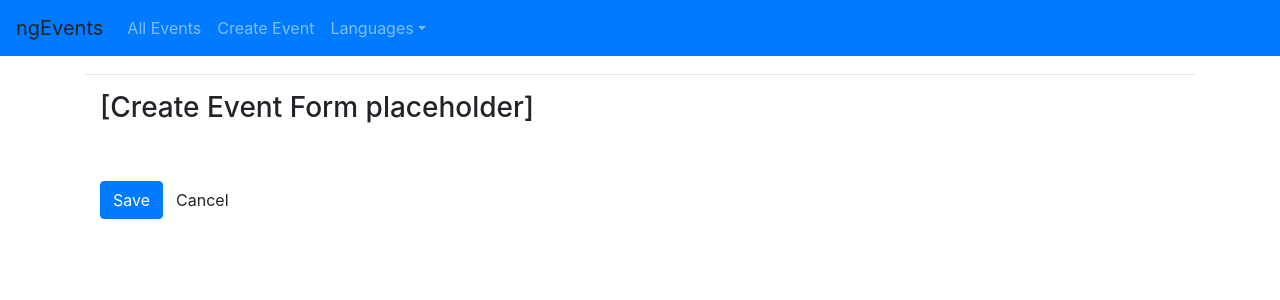
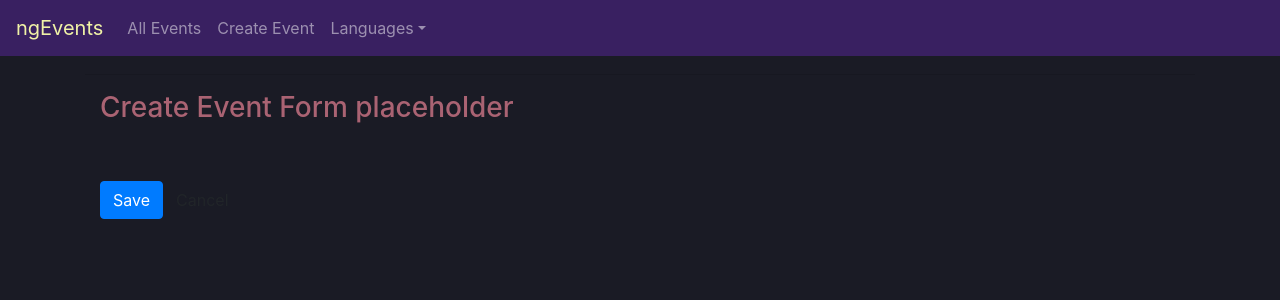
Before and after one commit to Chibi97/Events_Angular_App, an Angular app: page /events/new in a window 1280 px wide. Shown: the top 300 px of the page. Built offline with nearby package versions, Linux system fonts and the light colour scheme.

Commit message:
finish routing

```diff
--- a/src/app/errors/404.component.ts
+++ b/src/app/errors/404.component.ts
@@ -1,7 +1,7 @@
 import { Component } from '@angular/core';
 
 @Component({
-    template: `<h1 class="errorMessage spacer py-5">Not found</h1>`,
+    template: `<h2 class="errorMessage spacer py-5">Not found</h2>`,
     styles: [`
         .errorMessage {
             margin-top: 150px;
--- a/src/app/events/create-event.component.ts
+++ b/src/app/events/create-event.component.ts
@@ -6,7 +6,7 @@ import { Router } from '@angular/router';
         <h1>New Event</h1>
         <hr>
         <div class="col-md-6">
-            <h3>[Create Event Form placeholder]</h3>
+            <h3>Create Event Form placeholder</h3>
             <br/>
             <br/>
             <button type="submit" class="btn btn-primary">Save</button>
@@ -16,7 +16,7 @@ import { Router } from '@angular/router';
 })
 
 export class CreateEventComponent {
-
+    isDirty = true;
     constructor(private router: Router) {}
 
     cancel() {
--- a/src/app/events/event-details/event-details.component.ts
+++ b/src/app/events/event-details/event-details.component.ts
@@ -17,7 +17,7 @@ export class EventDetailsComponent implements OnInit {
     constructor(private eventService: EventService, private route: ActivatedRoute) {}
 
     ngOnInit() {
-        this.event = this.eventService.getEvent(+this.route.snapshot.params['id']);
+        this.event = this.eventService.getEvent(+this.route.snapshot.params.id);
         // with "+" we are casting string value into int (bcz url is string)
         // our dependency "route" can give us params from the url by their placeholder in routes.ts!
     }
--- a/src/app/events/event-details/event-route-activator.service.ts
+++ b/src/app/events/event-details/event-route-activator.service.ts
@@ -8,6 +8,7 @@ export class EventRouteActivator implements CanActivate {
     constructor(private eventService: EventService, private router: Router) {}
 
     canActivate(route: ActivatedRouteSnapshot) {
+        // route is automatically sent as a first param
         // we need to check if the passed ID is a valid event
         const eventExist = !!this.eventService.getEvent(+route.params.id);
         // cast this result into boolean
@@ -15,6 +16,6 @@ export class EventRouteActivator implements CanActivate {
         if (!eventExist) {
             this.router.navigate(['/notfound']);
         }
-        return eventExist;
+        return eventExist; // true when if we found event
     }
 }
--- /dev/null
+++ b/src/app/events/events-list-resolver.service.ts
@@ -0,0 +1,23 @@
+import { Injectable } from '@angular/core';
+import { Resolve } from '@angular/router';
+import { EventService } from './shared/event.service';
+import { map } from 'rxjs/operators';
+
+@Injectable()
+export class EventListResolver implements Resolve<any> {
+
+    constructor(private eventService: EventService) {}
+    resolve() {
+        return this.eventService.getEvets().pipe(
+            map(events => events));
+
+        /* eventService returns observable, and we need to
+        actually return an obserable so that angular can watch
+        the observable and see when it finishes.
+
+        if we were to call subscribe() here the val that'd be returned
+        wouldn't be observable, but a subscription.
+        Map helps us pack events as observable and returns it.
+        */
+    }
+}
--- a/src/app/events/events-list.component.ts
+++ b/src/app/events/events-list.component.ts
@@ -1,6 +1,7 @@
 import { Component, OnInit } from '@angular/core';
 import { EventService } from './shared/event.service';
 import { NotificationService } from '../services/notification.service';
+import { ActivatedRoute } from '@angular/router';
 
 @Component({
   // selector: 'app-events-list', we dont't need it, we are using routing
@@ -9,19 +10,33 @@ import { NotificationService } from '../services/notification.service';
 
 export class EventsListComponent implements OnInit {
   events: any[];
-  constructor(private eventService: EventService, private notification: NotificationService) {
-    this.events = this.eventService.getEvets();
+  constructor(private route: ActivatedRoute, private eventService: EventService, private notification: NotificationService) {
   }
 
   ngOnInit() {
     // Called after the constructor, when the component loads
     // like window.onload(fn)
-    this.events = this.eventService.getEvets();
+
+    this.events = this.route.snapshot.data.events;
+    /*When the route was resolved and EventListResolver was called, it sent us data
+      that we accepted in "events" property. Now that prop is available within snapshot.data
+      bcz everything that comes from routes is associated with snapshot.
+      We are doing this to properly simulate real-life scenario -- waiting for ajax.
+      Bcz our service injects getEvents() result to route, our whole component is not loaded
+      until data arrives.
+    */
+    /* this.eventService.getEvets().subscribe(events => {
+        this.events = events;
+      });
+      receive data only when it comes by "ajax" call (simulated)
+      Problem: our component is loaded (<h1>Upcoming Angular Events</h1>)
+      but our data is not (waiting to arrive 2secs).
+    */
   }
 
   handleClick(eventName) {
-    console.log('success - toastr')
-    //this.notification.success(eventName);
+    console.log('success - toastr');
+    // this.notification.success(eventName);
   }
 
   // handleEventClick(data) {
--- a/src/app/events/shared/event.service.ts
+++ b/src/app/events/shared/event.service.ts
@@ -1,13 +1,27 @@
 import { Injectable } from '@angular/core';
 // Injectable is here bcz we'll need some other service used in our service (HTTP for example) later
+import { Subject, Observable } from 'rxjs';
+
 @Injectable()
 export class EventService {
-  getEvets(): any[] {
-    return EVENTS;
+  getEvets(): Observable<any> {
+    const subject = new Subject(); // Observable type
+    // simulate async call
+    setTimeout(() => {
+      // tslint:disable-next-line: no-use-before-declare
+      subject.next(EVENTS);
+      subject.complete();
+    }, 1000);
+    return subject;
+    /*
+      Obervables are streams of data (like arrays) but data arrives over time.
+      After 1 secs data is added to the stream
+    */
   }
 
   getEvent(id: number) {
-    return EVENTS.find( event => event.id === id )
+    // tslint:disable-next-line: no-use-before-declare
+    return EVENTS.find( event => event.id === id );
   }
 }
 
--- a/src/app/nav/navbar.component.html
+++ b/src/app/nav/navbar.component.html
@@ -1,4 +1,4 @@
-<nav class="navbar navbar-expand-md navbar-dark bg-primary fixed-top">
+<nav class="navbar navbar-expand-md navbar-dark fixed-top">
   <a class="navbar-brand">ngEvents</a>
   <button class="navbar-toggler hidden-sm-up" type="button" (click)="isNavbarCollapsed = !isNavbarCollapsed"
     data-target="#navbarsDefault" aria-controls="navbarsDefault" aria-expanded="false" aria-label="Toggle navigation">
--- a/src/app/routes.ts
+++ b/src/app/routes.ts
@@ -4,12 +4,22 @@ import { EventDetailsComponent } from './events/event-details/event-details.comp
 import { CreateEventComponent } from './events/create-event.component';
 import { Error404Component } from './errors/404.component';
 import { EventRouteActivator } from './events/event-details/event-route-activator.service';
+import { EventListResolver } from './events/events-list-resolver.service';
 
 export const appRoutes: Routes = [
-    { path: 'events/new', component: CreateEventComponent },
-    { path: 'events', component: EventsListComponent},
     {
-        path: 'events/:id', canActivate: [EventRouteActivator], component: EventDetailsComponent,
+        path: 'events/new', component: CreateEventComponent,
+        canDeactivate: ['canDeactivateCreateEvent']
+        // it's important that this route is first so angular dones't get confused
+        // thinking :id = new
+    },
+    { path: 'events', component: EventsListComponent, resolve: {events: EventListResolver}},
+    // before resolving this route, call EventsListResolver. It shall return some data that we'll accept with prop events
+    {
+        path: 'events/:id', component: EventDetailsComponent,
+        canActivate: [EventRouteActivator],
+        // guard can either be function or a service
+        // (in our case: canActivate is a service, and canDeact is a fn)
     },
     { path: 'notfound', component: Error404Component},
     { path: '', redirectTo: '/events', pathMatch: 'full'}
--- a/src/index.html
+++ b/src/index.html
@@ -4,6 +4,9 @@
   <meta charset="utf-8">
   <title>AngularApp</title>
   <base href="/">
+  <!-- If our app is hosted on a web server in, for example, /public folder, we'd need
+       to specify it here by saying <base href="/public/">
+  -->
 
   <meta name="viewport" content="width=device-width, initial-scale=1">
   <link rel="icon" type="image/x-icon" href="favicon.ico">
--- a/src/styles.css
+++ b/src/styles.css
@@ -1,6 +1,18 @@
 /* You can add global styles to this file, and also import other style files */
 /* You can add global styles to this file, and also import other style files */
 @import '~ngx-toastr/toastr.css';
+body {
+  background: #1A1B25;
+  color: #F0F2A6;
+}
+
+nav {
+  background: #392061 !important;
+}
+
+h1, h2, h3 {
+  color: #AA6373;
+}
 
 .hoverwell:hover {
   background-color: #485563;
```
Also changed, not shown: src/app/app.module.ts (+26 -5 lines).
